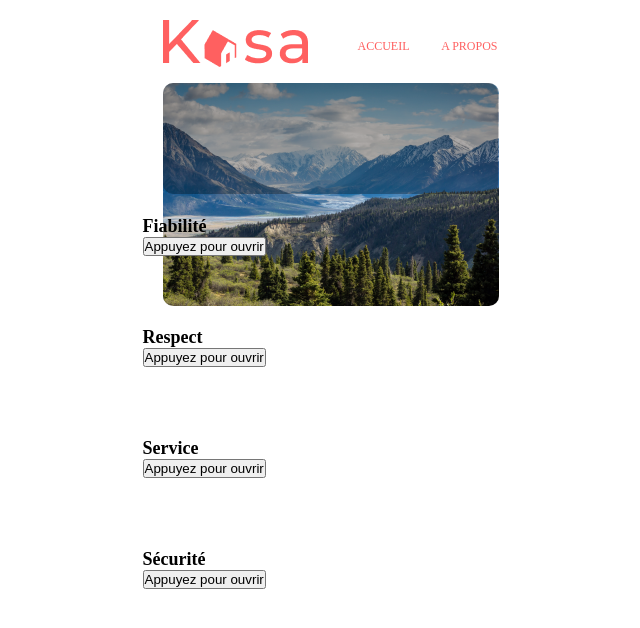
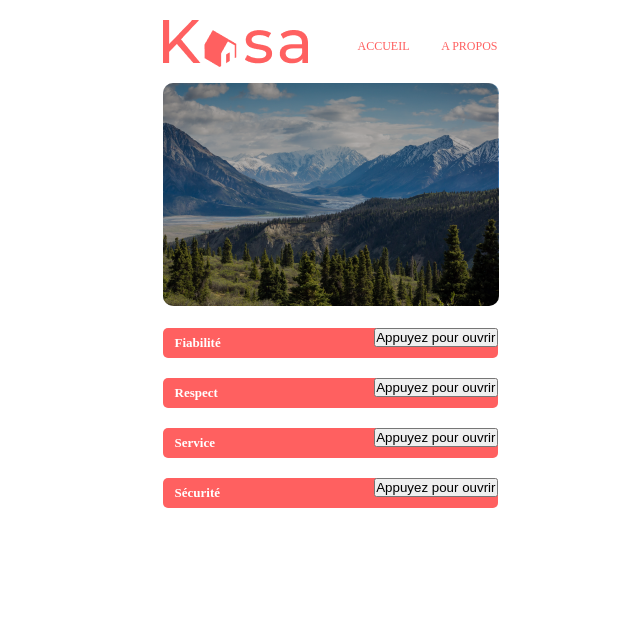
Before and after one commit to Chris-B95/P7-Kasa, a React (Create React App) app: page /A-Propos in a window 1280 px wide. Shown: the top 628 px of the page, without its empty margins (310-950 px from the left). Built offline with nearby package versions, Linux system fonts and the light colour scheme.

Commit message:
styles home & apropos

```diff
--- a/src/styles/components/_Banner.scss
+++ b/src/styles/components/_Banner.scss
@@ -1,6 +1,6 @@
 .kasa-banner {
     width: 335px;
-    height: 111px;
+    height: 223px; //111
     position: relative;
     margin: 16px 20px 22px 20px;
     border-radius: 10px;
--- a/src/styles/components/_Card.scss
+++ b/src/styles/components/_Card.scss
@@ -2,6 +2,17 @@
     width: 335px;
     height: 255px;
     border-radius: 10px;
+    position: relative;
+    margin-bottom: 20px;
+
+    p {
+        position: absolute;
+        left: 20px;
+        bottom: 15px;
+        font-size: 18px;
+        color: white;
+        line-height: 26px;
+    }
 
     &__img {
         width: 335px;
@@ -14,6 +25,16 @@
         width: 340px;
         height: 340px;
         border-radius: 10px;
+        margin-bottom: 50px;
+
+        p {
+            position: absolute;
+            left: 20px;
+            bottom: 20px;
+            font-size: 18px;
+            color: white;
+            line-height: 26px;
+        }
 
         &__img {
             width: 340px;
--- a/src/styles/components/_Cards.scss
+++ b/src/styles/components/_Cards.scss
@@ -7,8 +7,12 @@
     @media screen and (min-width: 1440px) {
         width: 1240px;
         margin: 0px 100px 0px 100px;
+        padding: 56px 50px 6px 50px;
         display: flex;
         flex-direction: row;
         flex-wrap: wrap;
+        column-gap: 60px;
+        background-color: #f7f7f7;
+        border-radius: 25px;
     }
 }
--- a/src/styles/components/_Collapse.scss
+++ b/src/styles/components/_Collapse.scss
@@ -1,16 +1,32 @@
 .collapse-wrapper {
     width: 335px;
+    margin: 0px 20px 20px 20px;
 
 
     @media screen and (min-width: 1440px) {
         width: 1023px;
-        margin: 0px 209px 33px 208px;
+        margin: 0px 209px 30px 208px;
 }
 }
 
 .collapse-header {
     width: 335px;
-    height: 111px;
+    height: 30px;
+    background-color: #ff6060;
+    color: white;
+    border-radius: 5px;
+    margin: 0px 0px 0px 0px;
+    display: flex;
+    position: relative;
+    h2 {
+        font-size: 13px;
+        line-height: 30px;
+        padding-left: 12px;
+    }
+    button {
+        position: absolute;
+        right: 0px;
+    }
 
 
     @media screen and (min-width: 1440px) {
@@ -38,6 +54,16 @@
 
 .collapse-opened {
     width: 335px;
+    background-color: #f7f7f7;
+    color: #ff6060;
+    border-radius: 5px;
+    margin: 0px 0px 0px 0px;
+    h3 {
+        font-size: 12px;
+        font-weight: 400;
+        line-height: 17px;
+        padding: 23px 7px 52px 12px;
+    }
 
 
     @media screen and (min-width: 1440px) {
```
Also changed, not shown: src/assets/arrow.png (added), src/assets/arrow_mob.png (added).
